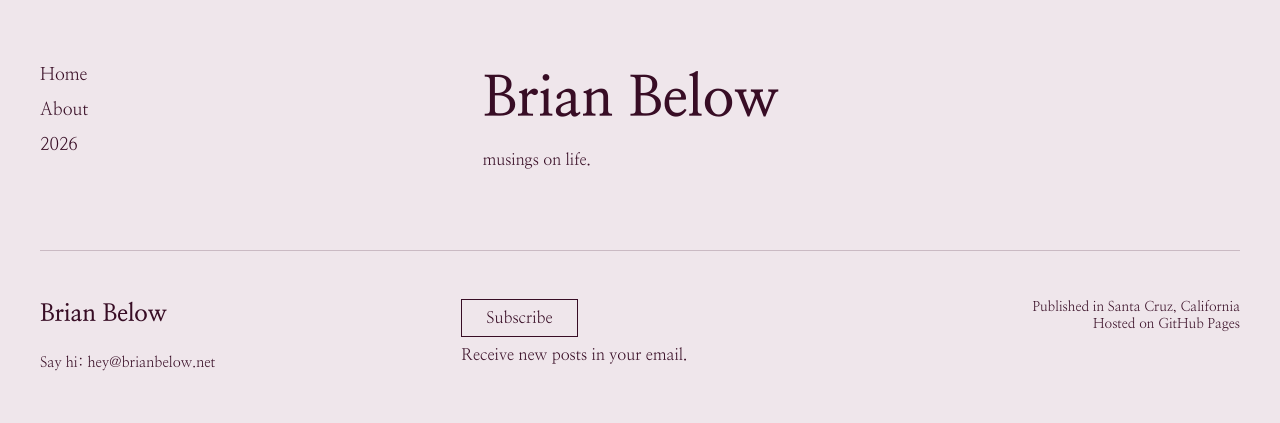
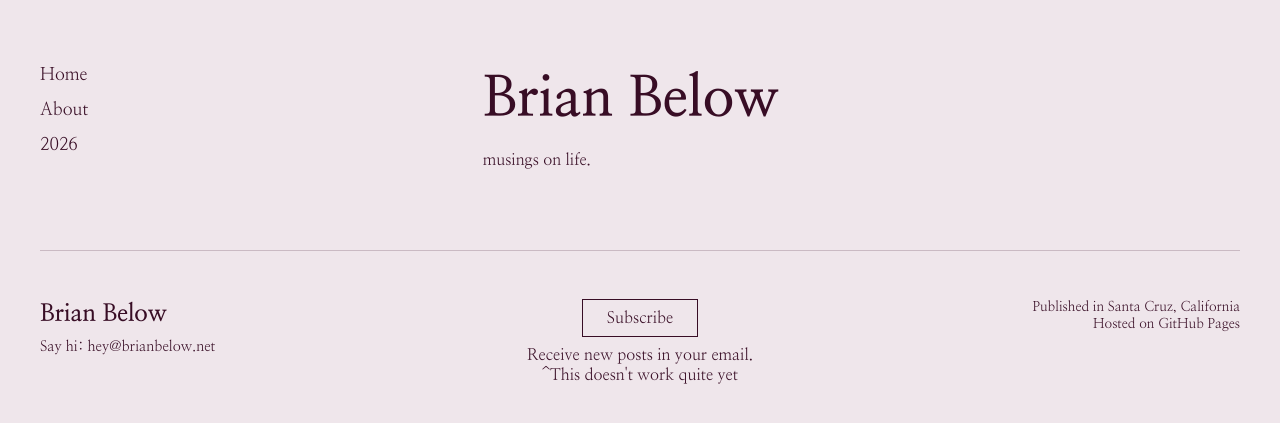
Before and after one commit to huang-brian/www.brianbelow.net, a Jekyll site: the page built from index.html, in a window 1280 px wide. Shown: the top 423 px of the page. Built offline with Jekyll 4.4.1, drawn with Linux system fonts in a browser that asks for light colours.

Commit message:
footer-center  center align

```diff
--- a/_layouts/default.html
+++ b/_layouts/default.html
@@ -39,7 +39,8 @@
 
     <div class="footer-column subscribe-section">
       <button>Subscribe</button>
-      <span>Receive new posts in your email.</span>
+      <span>Receive new posts in your email.<br>
+      ^This doesn't work quite yet</span>
     </div>
 
     <div class="footer-column meta-info">
--- a/assets/css/main.scss
+++ b/assets/css/main.scss
@@ -81,16 +81,17 @@ footer {
     display: block;
     font-size: 1.5rem;
     font-weight: 700;
-    margin-bottom: 1rem;
+    margin-bottom: 0.5rem;
   }
 
-  .contact-info { margin-top: 1.5rem; font-size: 0.9rem; }
+  .contact-info { margin-top: 0.5rem; font-size: 0.9rem; }
 
   .subscribe-section {
     display: flex;
     flex-direction: column;
+    align-items: center;
+    text-align: center;
     button {
-      align-self: flex-start;
       padding: 0.5rem 1.5rem;
       background: transparent;
       border: 1px solid var(--text);
@@ -99,6 +100,11 @@ footer {
       font-size: 1rem;
       margin-bottom: 0.5rem;
       cursor: pointer;
+      transition: all 0.2s;
+      &:hover {
+        background: var(--text);
+        color: var(--bg);
+      }
     }
   }
 
```
